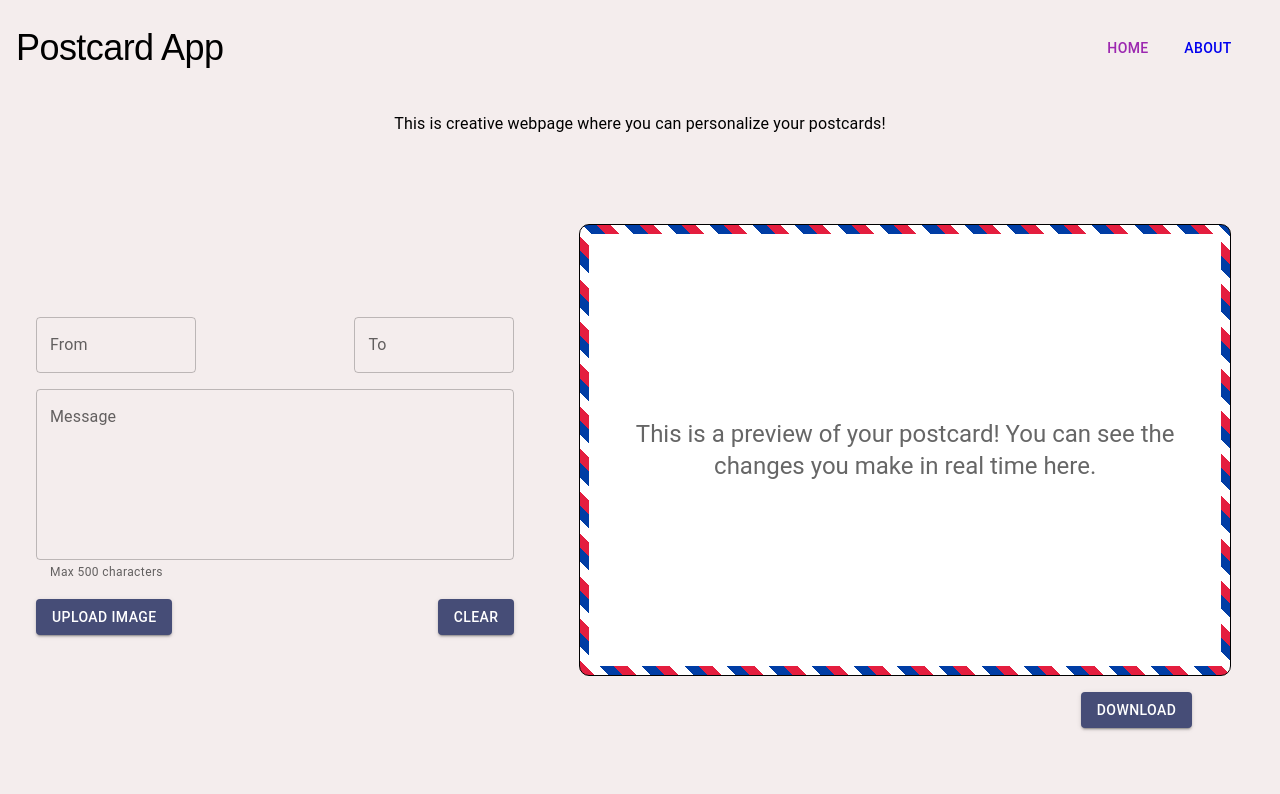
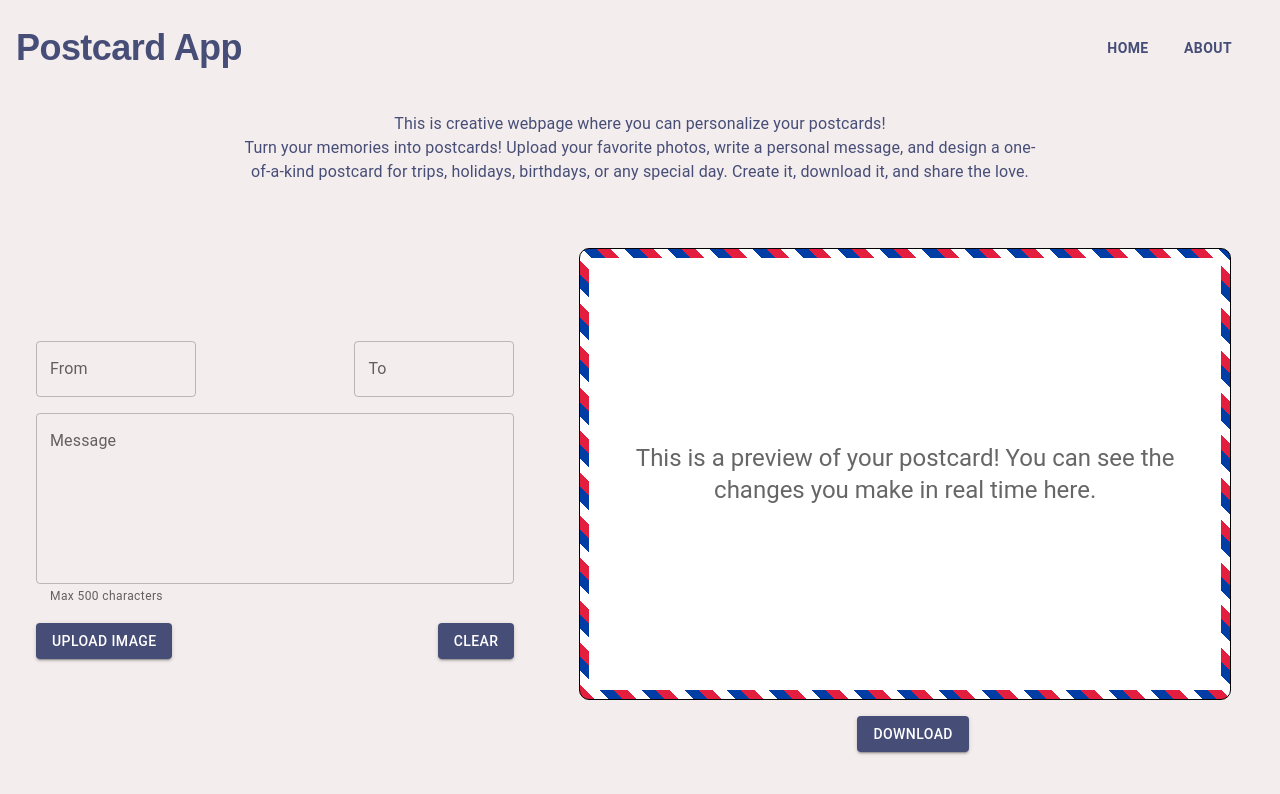
Before and after one commit to liulc006/postcard, a Next.js app: page / in a window 1280 px wide. Shown: the top 794 px of the page. Built offline with nearby package versions, Linux system fonts and the light colour scheme.

Commit message:
finished styling

```diff
--- a/src/app/components/Nav.tsx
+++ b/src/app/components/Nav.tsx
@@ -14,10 +14,10 @@ export default function Nav() {
             <Typography id="title" variant="h1">Postcard App</Typography>
             <Toolbar style={{display: 'flex', justifyContent: 'center', gap: 16}}>
                 <Link href="/">
-                    <Button color={pathname === '/' ? 'secondary' : 'inherit'}>Home</Button>
+                    <Button sx={{color: 'var(--color-primary)', fontWeight: 'bold'}}>Home</Button>
                 </Link>
                 <Link href="/about">
-                    <Button color={pathname === '/about' ? 'secondary' : 'inherit'}>About</Button>
+                    <Button sx={{color: 'var(--color-primary)', fontWeight: 'bold'}}>About</Button>
                 </Link>
             </Toolbar>
         </Box>
--- a/src/app/page.tsx
+++ b/src/app/page.tsx
@@ -56,11 +56,12 @@ function Home() {
     };
 
     return (
-        <div style={{flex: 1, display: 'flex', flexDirection: 'column', minHeight: 0, marginRight: '16px', marginLeft: '16px'}}>
-            <Box style={{display:'flex', justifyContent:'center', marginTop: '16px', alignContent: 'center', flex: '0 0 auto'}}>
-                <Typography>This is creative webpage where you can personalize your postcards!</Typography>
+        <div style={{flex: 1, display: 'flex', flexDirection: 'column', minHeight: 0, marginRight: '16px', marginLeft: '16px', alignItems: 'center', justifyContent: 'center'}}>
+            <Box style={{display:'flex', flexDirection:'column', justifyContent:'center', marginTop: '16px', alignItems: 'center', flex: '0 0 auto', width:'800px', textAlign: 'center'}}>
+                <Typography sx={{color:'var(--color-primary)'}}>This is creative webpage where you can personalize your postcards!</Typography>
+                <Typography sx={{color:'var(--color-primary)'}}>Turn your memories into postcards! Upload your favorite photos, write a personal message, and design a one-of-a-kind postcard for trips, holidays, birthdays, or any special day. Create it, download it, and share the love.</Typography>
             </Box>
-            <Box style={{display:'flex', flexDirection: 'row', justifyContent:'center', marginTop: '16px', alignContent: 'center', flex: 1, minHeight: 0}}>
+            <Box style={{display:'flex', flexDirection: 'row', justifyContent:'space-evenly', marginTop: '16px', alignContent: 'center', flex: 1, minHeight: 0, width: '100%'}}>
                 {/* Postcard Input Section */}
                 <Box style={{display:'flex', flexDirection: 'column', justifyContent:'center', marginLeft: '20px', marginRight: '16px', alignContent: 'center', width: '40%', textAlign: 'center'}}>
                     <Box sx={{display: 'flex', flexDirection: 'row', gap: 2, marginBottom: 2, justifyContent:'space-between'}}>
@@ -70,13 +71,13 @@ function Home() {
                     <TextField id="message" label="Message" multiline rows={6} sx={{width:'100%'}} value={content.message} onChange={handleInputChange} slotProps={{ htmlInput: { maxLength: 500 } }} helperText="Max 500 characters"/>
                     <Box sx={{display:'flex', flexDirection:'row', justifyContent:'space-between', alignItems:'center', gap: 2}}>
                         <Box sx={{display: 'flex', justifyContent: 'left', marginTop: 2}}>
-                            <Button variant="contained" component="label" sx={{backgroundColor:'#464D77'}}>
+                            <Button variant="contained" component="label" sx={{backgroundColor:'var(--color-primary)'}}>
                                 Upload Image
                                 <input hidden type="file" accept="image/*" onChange={handleImageUpload} />
                             </Button>
                         </Box>
                         <Box sx={{display: 'flex', justifyContent: 'right', marginTop: 2}}>
-                            <Button variant="contained" sx={{backgroundColor:'#464D77'}} onClick={() => setContent({from: '', to: '', message: ''})}>Clear</Button>
+                            <Button variant="contained" sx={{backgroundColor:'var(--color-primary)'}} onClick={() => setContent({from: '', to: '', message: ''})}>Clear</Button>
                         </Box>
                     </Box>
                 </Box>
@@ -120,8 +121,8 @@ function Home() {
                             </Box>
                         }
                     </Box>
-                    <Box sx={{display: 'flex', justifyContent: 'right', width: '80%', marginTop: 2}}>
-                        <Button variant="contained" sx={{backgroundColor:'#464D77', marginLeft: '16px'}} onClick={handleDownload}>Download</Button>
+                    <Box sx={{display: 'flex', justifyContent: 'center', width: '80%', marginTop: 2}}>
+                        <Button variant="contained" sx={{backgroundColor:'var(--color-primary)', marginLeft: '16px'}} onClick={handleDownload}>Download</Button>
                     </Box>
                 </Box>
             </Box>
--- a/src/styles/main.css
+++ b/src/styles/main.css
@@ -1,10 +1,25 @@
+:root {
+    --color-primary: #464D77;
+    --color-secondary: #f4eded;
+}
+
 body {
     margin: 0;
     padding: 0;
-    background-color: #f4eded;
+    background-color: var(--color-secondary);
 }
 
 #title {
     font-family: 'montserrat', sans-serif;
     font-size: 36px;
+    font-weight: bolder;
+    color: var(--color-primary);
 }
+
+.nav-name {
+    font-family: 'montserrat', sans-serif;
+    font-size: 18px;
+    font-weight: bolder;
+    color: var(--color-primary);
+    text-decoration: none;
+}
```
